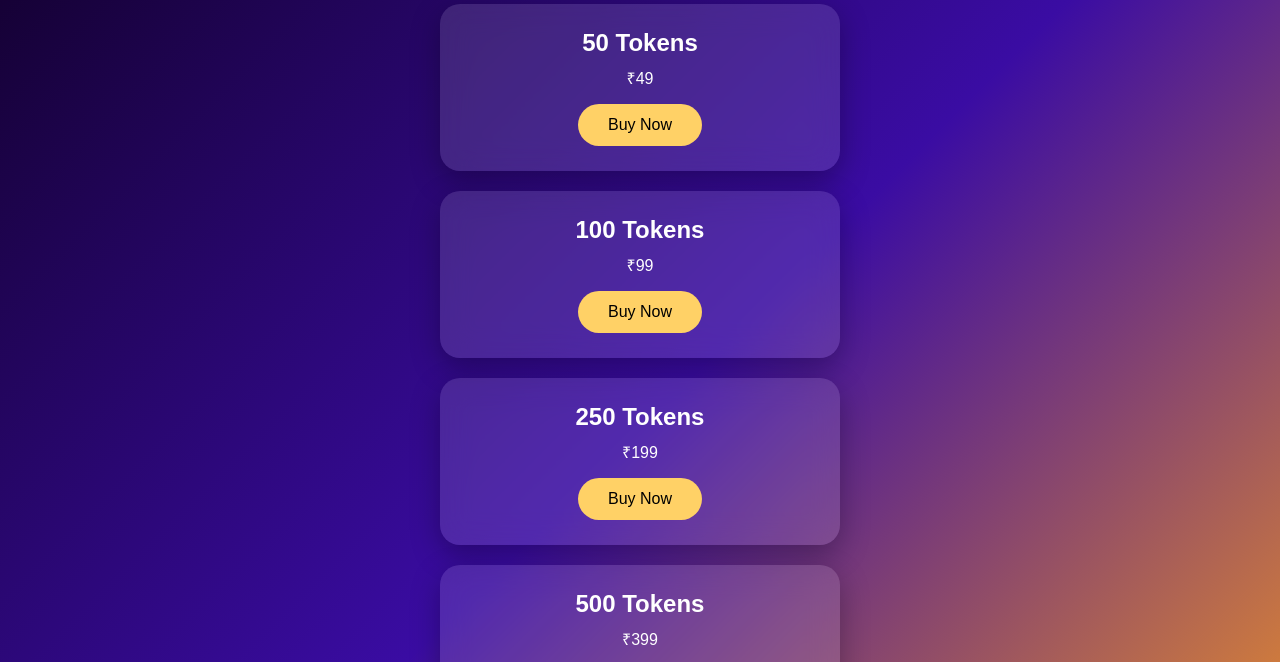
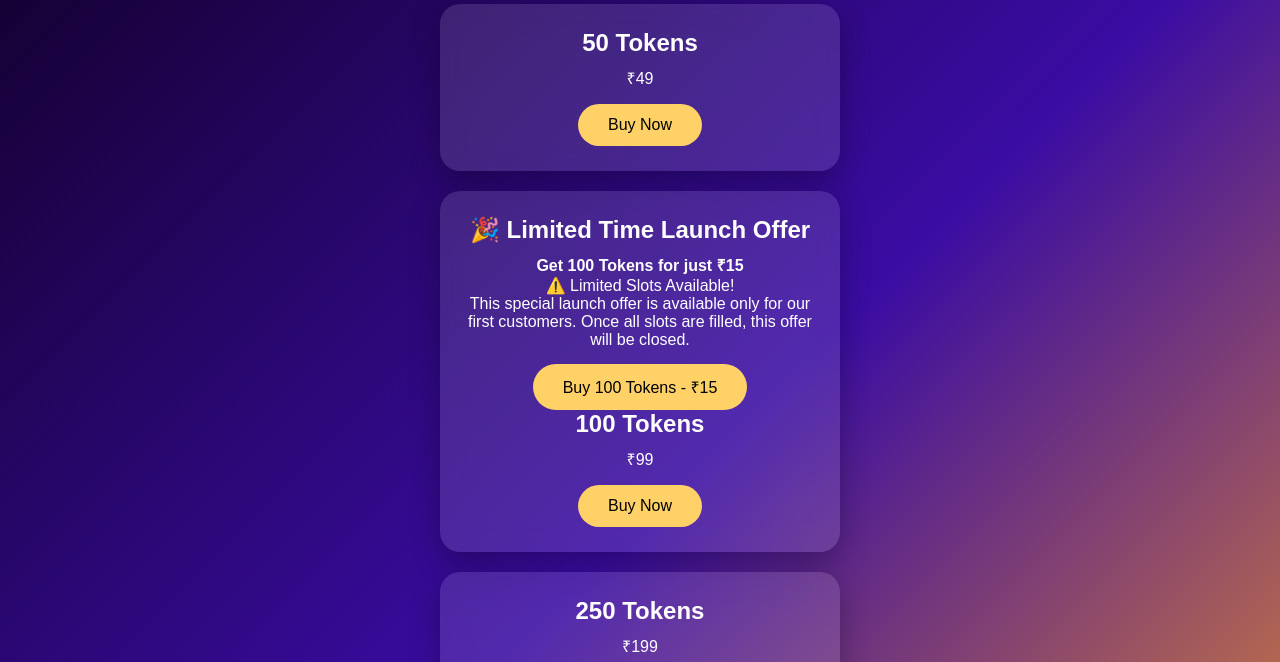
Before and after one commit to jangidbhavesh656-ai/Unique-astro-, a plain HTML site: page tokens.html in a window 1280 px wide. Shown: the part 103-765 px from the top of the page. Drawn offline with Linux system fonts and the light colour scheme.

Commit message:
Add limited time offer for token purchase
Added a limited time launch offer for 100 tokens at ₹15.

```diff
--- a/tokens.html
+++ b/tokens.html
@@ -26,7 +26,24 @@ Buy Now
 
 
 <div class="token-card">
+<div class="offer-box">
+    <h2>🎉 Limited Time Launch Offer</h2>
 
+    <p><strong>Get 100 Tokens for just ₹15</strong></p>
+
+    <p class="limited">
+        ⚠️ Limited Slots Available!
+    </p>
+
+    <p>
+        This special launch offer is available only for our first customers.
+        Once all slots are filled, this offer will be closed.
+    </p>
+
+    <button onclick="window.location.href='payment.html'">
+        Buy 100 Tokens - ₹15
+    </button>
+</div>
 <h2>100 Tokens</h2>
 <p>₹99</p>
 
```
